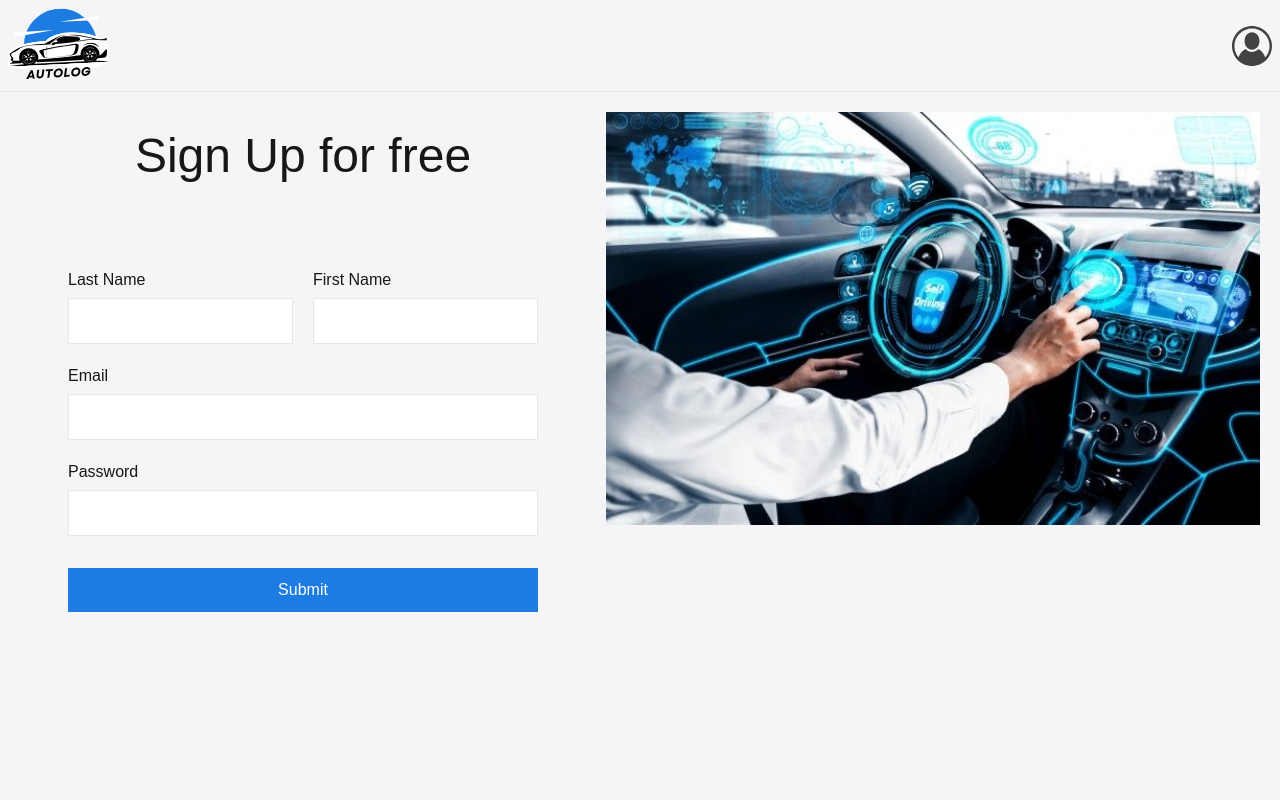
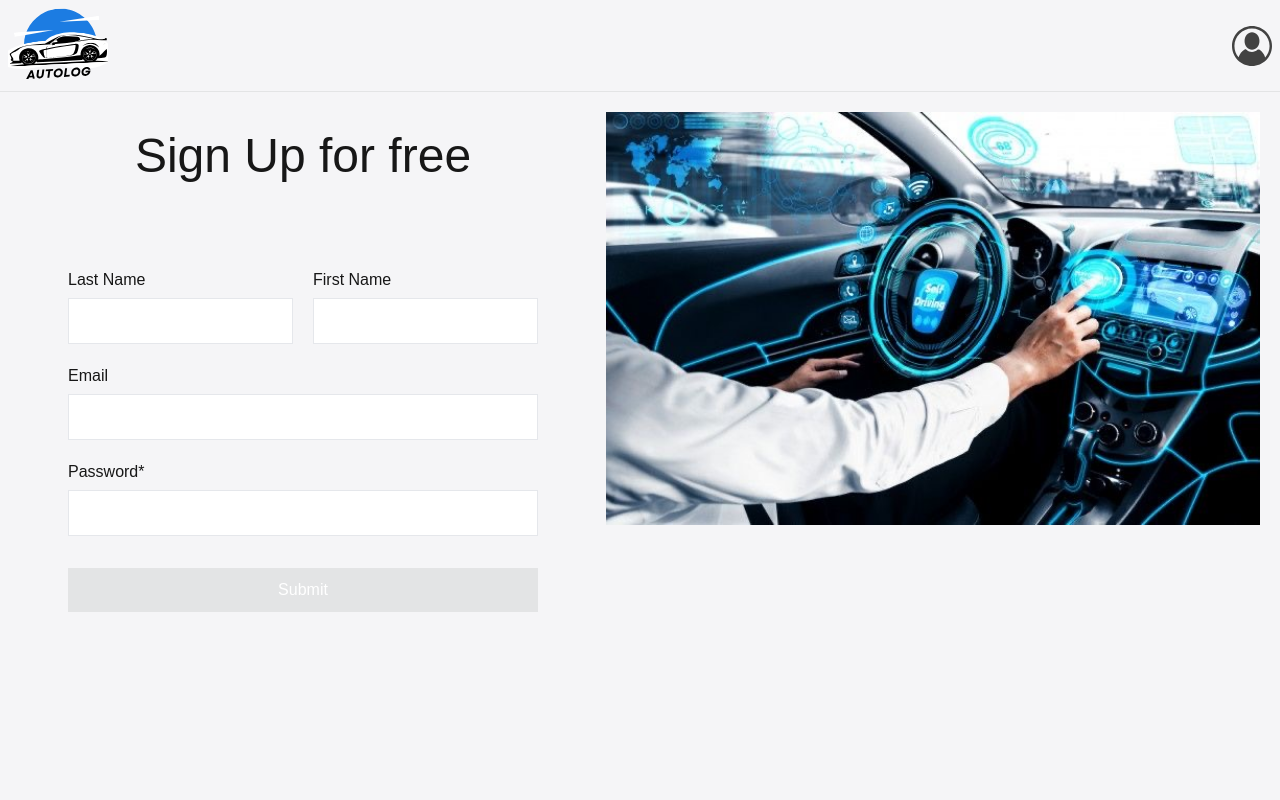
Before and after one commit to GuerinTifenn/car_logbook, a Next.js app in the folder front/: page /register in a window 1280 px wide. Shown: the top 800 px of the page. Built offline with nearby package versions, Linux system fonts and the light colour scheme.

Commit message:
Add submit button

```diff
--- a/front/src/app/register/page.tsx
+++ b/front/src/app/register/page.tsx
@@ -11,9 +11,19 @@ export default function Register() {
 
   const submitForm = (event: React.MouseEvent<HTMLButtonElement>) => {
     event.preventDefault();
-    console.log('lastnAME', lastName)
-    console.log('firs', firstName)
+    console.log("lastName", lastName);
+    console.log("firs", firstName);
   };
+
+  const formValid = (): boolean => {
+    return (
+      lastName.length > 1 &&
+      firstName.length > 1 &&
+      email.length > 1 &&
+      password.length > 1
+    );
+  };
+
   return (
     <section>
       <div className="m-2 xl:m-5 flex flex-col lg:flex-row gap-5">
@@ -54,7 +64,7 @@ export default function Register() {
                 />
               </div>
               <div className="flex flex-col gap-1.5">
-                <label htmlFor="password">Password</label>
+                <label htmlFor="password">Password*</label>
                 <input
                   className="border border-1 px-2 py-2.5 w-full"
                   type="password"
@@ -64,7 +74,18 @@ export default function Register() {
                 />
               </div>
               <div className="mt-3">
-                <button className="bg-blue px-2 py-2.5 w-full text-white" type="submit" onClick={submitForm}>Submit</button>
+                <button
+                  className={`${
+                    formValid()
+                      ? "bg-blue"
+                      : "bg-grey text-greydark"
+                  } px-2 py-2.5 w-full text-white`}
+                  type="submit"
+                  disabled={!formValid()}
+                  onClick={submitForm}
+                >
+                  Submit
+                </button>
               </div>
             </fieldset>
           </form>
--- a/front/tailwind.config.ts
+++ b/front/tailwind.config.ts
@@ -12,7 +12,8 @@ const config: Config = {
         background: "var(--background)",
         foreground: "var(--foreground)",
         blue: "#1c7ce2",
-        grey: "#E3E4E5"
+        grey: "#E3E4E5",
+        greydark: "#424242"
       },
     },
   },
```
